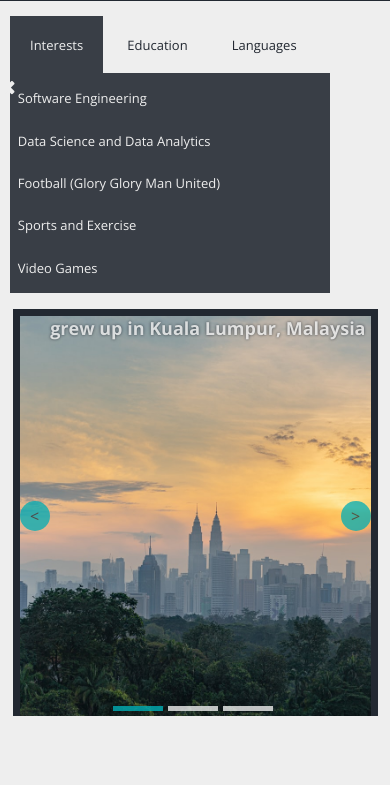
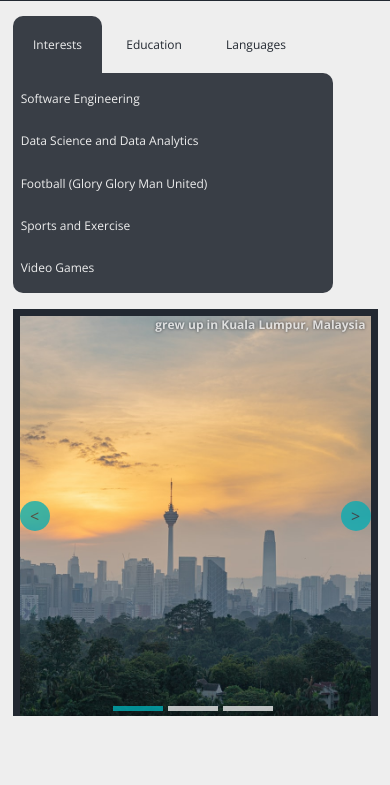
Before and after one commit to aamassou/personal-portfolio, a plain HTML site: page azmin.html in a window 390 px wide. Both pictures are taken after a click on the item 56 px from the left and 234 px from the top of the page. Shown: the part 59-844 px from the top of the page. Drawn offline with nearby package versions, Linux system fonts and the light colour scheme.

Commit message:
about mobile view fixes

```diff
--- a/azmin.html
+++ b/azmin.html
@@ -42,7 +42,7 @@
                     <div id="about-menus">
                         <nav>
                             <ul>
-                                <li onclick="showSubMenu('interests')" id="interests-menu" class="menu-heading">Interests
+                                <li onclick="toggleSubMenu('interests')" id="interests-menu" class="menu-heading">Interests
                                     <div class="sub-menu" id="interests">
 
                                         <ul>
@@ -54,7 +54,7 @@
                                         </ul>
                                     </div>
                                 </li>
-                                <li onclick="showSubMenu('education')" id="education-menu" class="menu-heading">Education
+                                <li onclick="toggleSubMenu('education')" id="education-menu" class="menu-heading">Education
                                     <div class="sub-menu" id="education">
                                         <ul>
                                             <li>A-Levels, HELP International School</li>
@@ -64,7 +64,7 @@
                                         </ul>
                                     </div>
                                 </li>
-                                <li onclick="showSubMenu('languages')" id="languages-menu" class="menu-heading">Languages
+                                <li onclick="toggleSubMenu('languages')" id="languages-menu" class="menu-heading">Languages
                                     <div class="sub-menu" id="languages">
                                         <ul>
                                             <li>Python</li>
@@ -79,7 +79,7 @@
                                     </div>
                                 </li>
                             </ul>
-                            <i class="fa fa-times" aria-hidden="true" onclick="hideSubMenu()" id="exit-menu"></i>
+                            <!-- <i class="fa fa-times" aria-hidden="true" onclick="hideSubMenu()" id="exit-menu"></i> -->
                         </nav>
                     </div>
                 </section>
@@ -175,9 +175,9 @@
                     <ul>
                         <a href="mailto:azmin.massoumi@gmail.com"><li><i class="fa fa-envelope-o" aria-hidden="true"></i><p>azmin.massoumi@gmail.com</p></li></a>
                         <a href="https://www.linkedin.com/in/azmin.massoumi"><li><i class="fa fa-linkedin" aria-hidden="true"></i><p>azmin.massoumi</p></li></a>
-                        <a href="https://www.instagram.com"><li><i class="fa fa-instagram" aria-hidden="true"></i><p>azminmassoumi</p></li></a>
                     </ul>
                     <ul>
+                        <a href="https://www.instagram.com"><li><i class="fa fa-instagram" aria-hidden="true"></i><p>azminmassoumi</p></li></a>
                         <a href="https://www.github.com/aamassou"><li><i class="fa fa-github" aria-hidden="true"></i><p>aamassou</p></li></a>
                         <li><i class="fa fa-whatsapp" aria-hidden="true"></i><span><p>+60123313552</p></span></li>
                     </ul>
--- a/css/style.css
+++ b/css/style.css
@@ -103,13 +103,15 @@ section#about-section {
     height: 150px;
     padding-top: 100px;
     transition: all 0.5s;
-    margin-left: 1em;
+    margin: 0 1em;
 }
 
 #about-menus {
     margin-top: 10px;
     height: 150px;
     transition: all 0.5s;
+    margin-left: 3px;
+    margin-right: 3px;
 }
 
 nav {
@@ -137,9 +139,12 @@ nav ul li.menu-active:hover {
     background-color: #393e46;
 }
 
+.menu-heading {
+    border-radius: 10px 10px 0 0;
+}
+
 .menu-heading:hover {
     cursor: pointer;
-    /* transform: scale(1.1); */
     background-color: #393e4656;
 }
 
@@ -164,7 +169,11 @@ nav ul li.menu-active:hover {
     height: 220px;
     position: relative;
     justify-content: space-around;
-    /* border-radius: 10px; */
+    border-radius: 10px;
+}
+
+#interests ul{
+    border-radius: 0 10px 10px 10px;
 }
 
 .sub-menu ul li {
@@ -176,9 +185,8 @@ nav ul li.menu-active:hover {
 
 #exit-menu {
     position: absolute;
-    top: 105%;
-    left: 300px;
-    /* left: 42%; */
+    top: 108%;
+    left: 295px;
     font-size: 20px;
     pointer-events: all;
     z-index: 3;
@@ -207,7 +215,6 @@ section#slider-section {
 
 #slider {
     width: 100%;
-    background-color: red;
     white-space: nowrap;
     font-size: 0;
     transition: all 0.7s;
@@ -298,7 +305,6 @@ section#slider-section {
 div#work {
     background-color: #393e46;
     color: #eeeeee;
-    /* margin-top: 60px; */
     padding: 80px 0;
 }
 
@@ -350,15 +356,12 @@ hr {
 }
 
 .project-image {
-    /* background-color: blue; */
-    /* border-radius: 50%; */
     text-align: center;
 }
 
 .project-image img {
     width: 128px;
     height: 128px;
-    /* border-radius: 50%; */
 }
 
 img#salammbo {
@@ -420,9 +423,9 @@ section#contact-section {
 #send-button {
     float: right;
     background-color: #393e46;
-    width: 80px;
-    height: 40px;
-    line-height: 40px;
+    width: 60px;
+    height: 30px;
+    line-height: 30px;
     margin-top: 10px;
     transition: all 0.2s;
     font-size: 14px;
@@ -489,15 +492,33 @@ section#contact-section {
         transition: all 0.5s;
         z-index: 1;
         pointer-events: none;
+        border-radius: 0 0 10px 10px;
     }
 
     #mobile-sub-menu li{
         transition: all 0.5s;
         margin: 10px;
+        font-size: 14px;
+    }
+
+    .sub-menu ul {
+        width: 100%;
+    }
+
+    nav ul li {
+        font-size: 12px;
+    }
+
+    .slider-item {
+        background-position: center;
+    }
+
+    .slider-item h4{
+        font-size: 12px;
     }
 
     #contact ul {
-        margin: 20px 10px;
+        margin: 15px 10px;
     }
 
     #contact ul li i{
@@ -508,10 +529,3 @@ section#contact-section {
         font-size: 10px;
     }
 }
-
-@media (max-width: 400px) {
-    #exit-menu {
-        left: 0;
-        right: 1em;
-    }
-}
--- a/js/main.js
+++ b/js/main.js
@@ -3,6 +3,19 @@ var subMenus = document.getElementsByClassName('sub-menu');
 var menuHeadings = document.getElementsByClassName('menu-heading');
 
 var subMenuShown = false;
+
+function toggleSubMenu(menu) {
+    var heading = document.getElementById(menu+'-menu');
+    console.log(heading.classList.contains("menu-active"))
+    if(heading.classList.contains("menu-active")) {
+        hideSubMenu()
+    }
+
+    else {
+        showSubMenu(menu)
+    }
+}
+
 function showSubMenu(menu) {
     var about = document.getElementById("about-text");
 
@@ -25,9 +38,9 @@ function showSubMenu(menu) {
     var heading = document.getElementById(menu+'-menu');
     heading.classList.add('menu-active');
 
-    setTimeout(function() {
-        document.getElementById('exit-menu').style.opacity = 1;
-    },500);
+    // setTimeout(function() {
+    //     document.getElementById('exit-menu').style.opacity = 1;
+    // },500);
 
     if(mobileMenuShown) {
         showHeaderMenu();
@@ -52,7 +65,7 @@ function hideSubMenu() {
             menuHeadings[i].classList.remove('menu-active')
         }
 
-    document.getElementById('exit-menu').style.opacity = 0;
+    // document.getElementById('exit-menu').style.opacity = 0;
     subMenuShown = false;
     }
 
```
